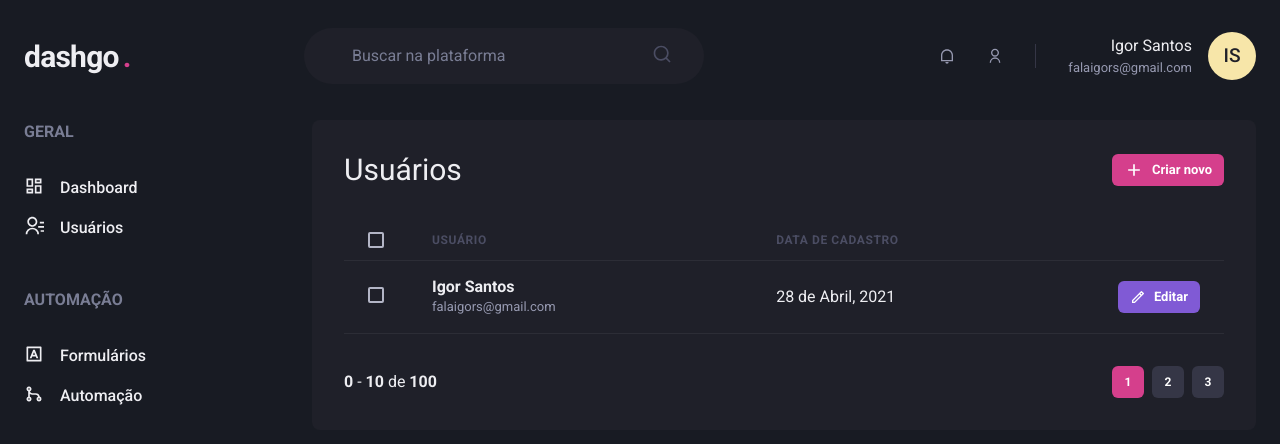
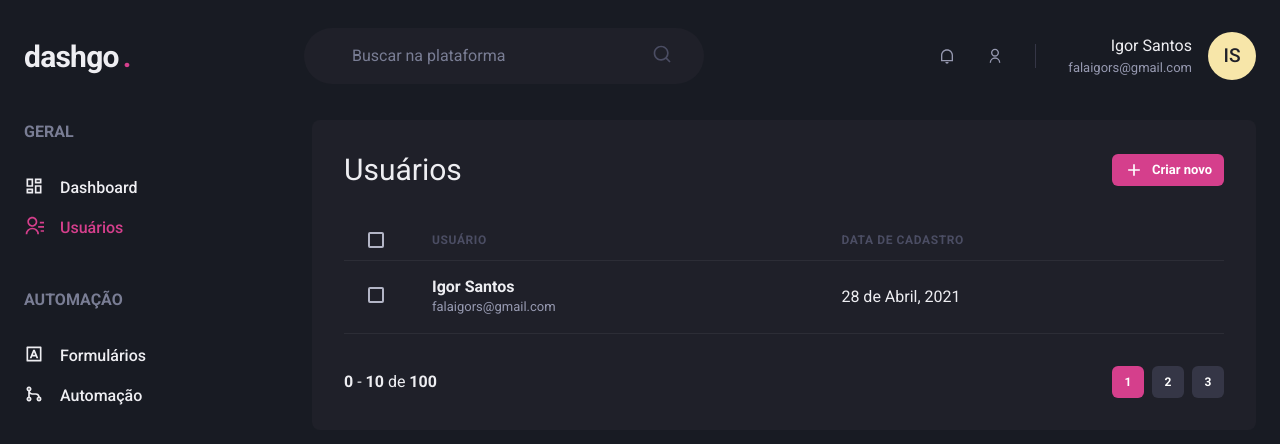
Before and after one commit to falaigor/dashgo, a Next.js app: page /users in a window 1280 px wide. Shown: the top 444 px of the page. Built offline with nearby package versions, Linux system fonts and the light colour scheme.

Commit message:
estilizaçao de ativaçao dos menus

```diff
--- /dev/null
+++ b/src/components/ActiveLink.tsx
@@ -0,0 +1,36 @@
+import { useRouter } from "next/dist/client/router";
+import Link, { LinkProps } from "next/link";
+import { cloneElement, ReactElement } from "react";
+
+interface ActiveLinkProps extends LinkProps {
+  children: ReactElement;
+  shouldMathExactHref?: boolean;
+}
+
+export function ActiveLink({
+  children,
+  shouldMathExactHref = false,
+  ...rest
+}: ActiveLinkProps) {
+
+  const { asPath } = useRouter();
+  let isActive = false;
+
+  if (shouldMathExactHref && (asPath === rest.href || asPath === rest.as)) {
+    isActive = true;
+  }
+
+  if (!shouldMathExactHref &&
+    (asPath.startsWith(String(rest.href)) ||
+      asPath.startsWith(String(rest.as)))) {
+    isActive = true
+  }
+
+  return (
+    <Link {...rest}>
+      {cloneElement(children, {
+        color: isActive ? 'pink.500' : 'gray.50'
+      })}
+    </Link>
+  );
+}
--- a/src/components/Pagination/index.tsx
+++ b/src/components/Pagination/index.tsx
@@ -4,7 +4,7 @@
 export function Pagination() {
   return (
     <Stack
-      direction="row"
+      direction={["column", "row"]}
       spacing="6"
       mt="8"
       justify="space-between"
--- a/src/components/Sidebar/NavLink.tsx
+++ b/src/components/Sidebar/NavLink.tsx
@@ -1,16 +1,20 @@
-import { Link, Icon, Text, LinkProps as ChakraLinkPorps } from '@chakra-ui/react'
+import { Link as ChakraLink, Icon, Text, LinkProps as ChakraLinkPorps } from '@chakra-ui/react'
 import { ElementType } from 'react';
+import { ActiveLink } from '../ActiveLink';
 
 interface NavLinkProps extends ChakraLinkPorps {
   icon: ElementType;
   children: string;
+  href: string;
 }
 
-export function NavLink({ icon, children, ...rest }: NavLinkProps) {
+export function NavLink({ icon, children, href, ...rest }: NavLinkProps) {
   return (
-    <Link display="flex" align="center" {...rest}>
-      <Icon as={icon} fontSize="20" />
-      <Text ml="4" fontWeight="medium">{children}</Text>
-    </Link>
+    <ActiveLink href={href} passHref>
+      <ChakraLink display="flex" align="center" {...rest}>
+        <Icon as={icon} fontSize="20" />
+        <Text ml="4" fontWeight="medium">{children}</Text>
+      </ChakraLink>
+    </ActiveLink>
   );
 }
--- a/src/components/Sidebar/SidebarNav.tsx
+++ b/src/components/Sidebar/SidebarNav.tsx
@@ -8,13 +8,13 @@
     <Stack spacing="12" align="flex-start">
 
       <NavSection title="GERAL">
-        <NavLink icon={RiDashboardLine}>Dashboard</NavLink>
-        <NavLink icon={RiContactsLine}>Usuários</NavLink>
+        <NavLink icon={RiDashboardLine} href="/dashboard">Dashboard</NavLink>
+        <NavLink icon={RiContactsLine} href="/users">Usuários</NavLink>
       </NavSection>
 
       <NavSection title="AUTOMAÇÃO">
-        <NavLink icon={RiInputMethodLine}>Formulários</NavLink>
-        <NavLink icon={RiGitMergeLine}>Automação</NavLink>
+        <NavLink icon={RiInputMethodLine} href="/forms">Formulários</NavLink>
+        <NavLink icon={RiGitMergeLine} href="/automation">Automação</NavLink>
       </NavSection>
 
     </Stack>
--- a/src/pages/dashboard.tsx
+++ b/src/pages/dashboard.tsx
@@ -74,7 +74,7 @@
 
         <SimpleGrid flex="1" gap="4" minChildWidth="320px" align="flex-start">
           <Box
-            p="8"
+            p={["6", "8"]}
             pb="4"
             bg="gray.800"
             borderRadius={8}
@@ -83,7 +83,7 @@
             <Chart options={options} series={series} type="area" height={160} />
           </Box>
           <Box
-            p="8"
+            p={["6", "8"]}
             pb="4"
             bg="gray.800"
             borderRadius={8}
--- a/src/pages/users/index.tsx
+++ b/src/pages/users/index.tsx
@@ -11,14 +11,21 @@
   Checkbox,
   Tbody,
   Td,
-  Text
+  Text,
+  useBreakpointValue
 } from '@chakra-ui/react';
+import Link from 'next/link';
 import { RiAddLine, RiPencilLine } from 'react-icons/ri';
 import { Header } from '../../components/Header';
 import { Pagination } from '../../components/Pagination';
 import { Sidebar } from '../../components/Sidebar';
 
 export default function UserList() {
+  const isWideVersion = useBreakpointValue({
+    base: false,
+    lg: true,
+  });
+
   return (
     <Box>
       <Header />
@@ -30,6 +37,7 @@
           <Flex mb="8" justify="space-between" align="center">
             <Heading size="lg" fontWeight="normal">Usuários</Heading>
 
+            <Link href="/users/create" passHref>
               <Button
                 as="a"
                 size="sm"
@@ -39,24 +47,24 @@
               >
                 Criar novo
             </Button>
+            </Link>
           </Flex>
 
           <Table colorScheme="whiteAlpha">
             <Thead>
               <Tr>
-                <Th px="6" color="gray.300" width="8">
+                <Th px={["4", "4", "6"]} color="gray.300" width="8">
                   <Checkbox colorScheme="pink" />
                 </Th>
 
                 <Th>Usuário</Th>
-                <Th>Data de Cadastro</Th>
-                <Th w="8"></Th>
+                {isWideVersion && (<Th>Data de Cadastro</Th>)}
               </Tr>
             </Thead>
 
             <Tbody>
               <Tr>
-                <Td px="6">
+                <Td px={["4", "4", "6"]}>
                   <Checkbox colorScheme="pink" />
                 </Td>
 
@@ -66,18 +74,7 @@
                     <Text fontSize="small" color="gray.300">falaigors@gmail.com</Text>
                   </Box>
                 </Td>
-                <Td>28 de  Abril, 2021</Td>
-                <Td>
-                  <Button
-                    as="a"
-                    size="sm"
-                    fontSize="small"
-                    colorScheme="purple"
-                    leftIcon={<Icon as={RiPencilLine} fontSize="16" />}
-                  >
-                    Editar
-                  </Button>
-                </Td>
+                {isWideVersion && (<Td>28 de  Abril, 2021</Td>)}
               </Tr>
             </Tbody>
           </Table>
```
Also changed, not shown: src/pages/users/create.tsx (+8 -4 lines), tsconfig.json (+5 -5 lines). Lines whose indentation alone changed are shown as unchanged.
